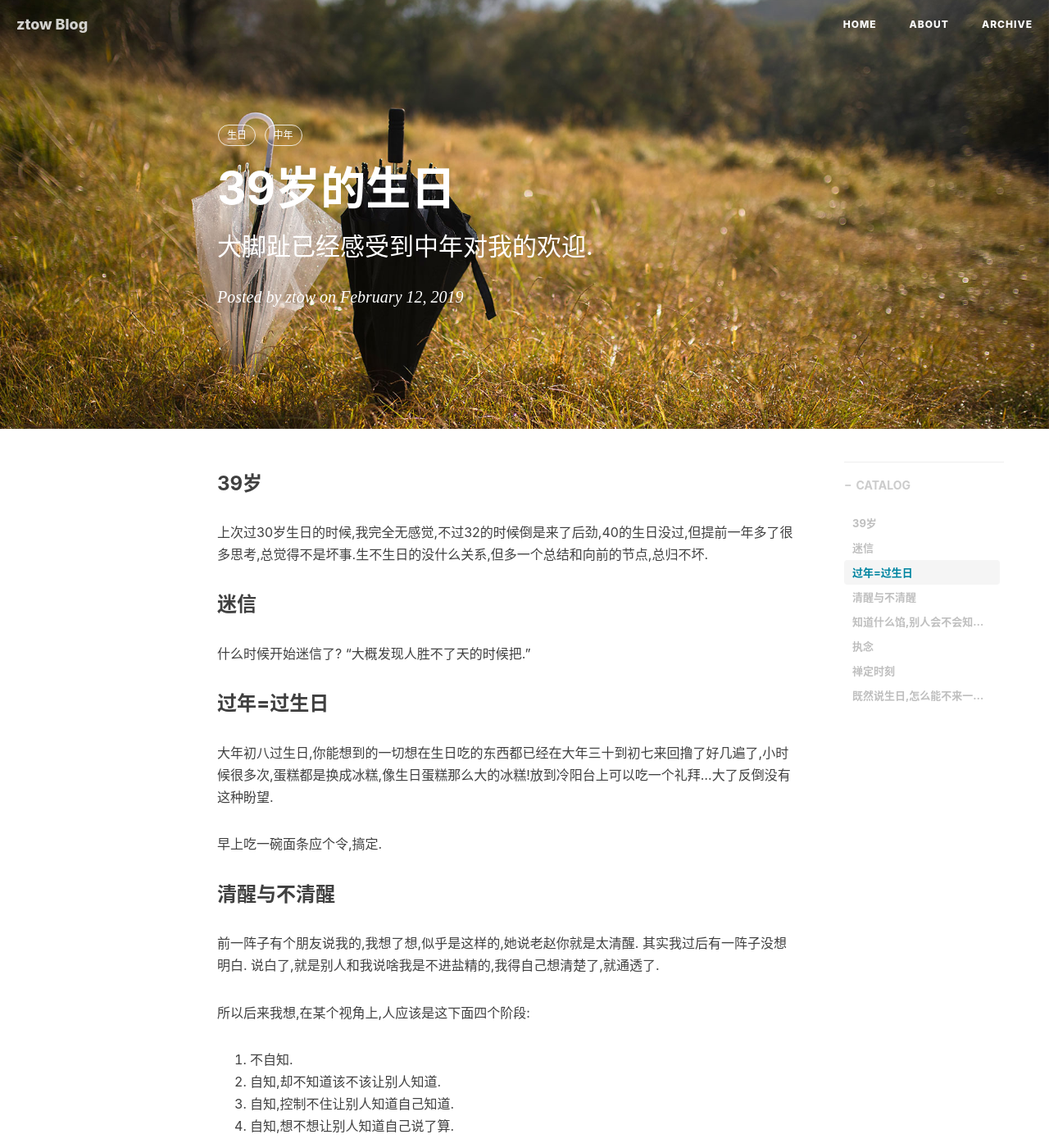
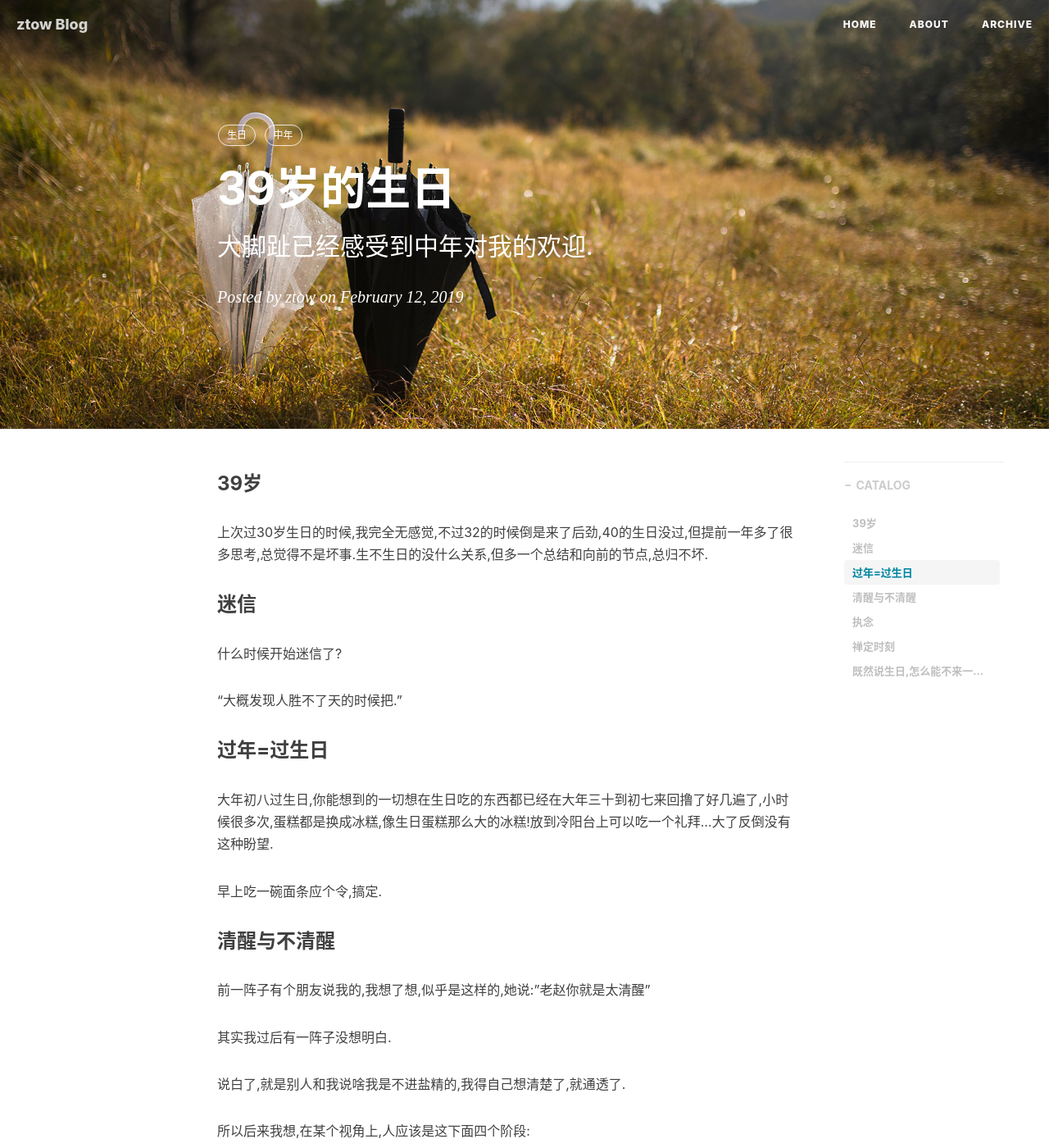
Before and after one commit to ztow/wdphoto, a Jekyll site: the page built from _posts/2019-02-12-2019birthday.md, in a window 1280 px wide and 1400 px high. Shown: the whole window at 82% size. Built offline with Jekyll 4.4.1, drawn with Linux system fonts in a browser that asks for light colours; nearby versions of some CDN libraries; comment, search, counter and statistics services are not loaded.

Commit message:
no message

```diff
--- a/_posts/2019-02-12-2019birthday.md
+++ b/_posts/2019-02-12-2019birthday.md
@@ -16,16 +16,20 @@ tags:
 
 ### 迷信
 什么时候开始迷信了?
+
 "大概发现人胜不了天的时候把."
+
 ### 过年=过生日
 大年初八过生日,你能想到的一切想在生日吃的东西都已经在大年三十到初七来回撸了好几遍了,小时候很多次,蛋糕都是换成冰糕,像生日蛋糕那么大的冰糕!放到冷阳台上可以吃一个礼拜...大了反倒没有这种盼望.
 
 早上吃一碗面条应个令,搞定.
 
 ### 清醒与不清醒
- 前一阵子有个朋友说我的,我想了想,似乎是这样的,她说老赵你就是太清醒.
- 其实我过后有一阵子没想明白.
- 说白了,就是别人和我说啥我是不进盐精的,我得自己想清楚了,就通透了.
+前一阵子有个朋友说我的,我想了想,似乎是这样的,她说:"老赵你就是太清醒"
+
+其实我过后有一阵子没想明白.
+
+说白了,就是别人和我说啥我是不进盐精的,我得自己想清楚了,就通透了.
 
 所以后来我想,在某个视角上,人应该是这下面四个阶段:
 1. 不自知.
@@ -40,6 +44,7 @@ tags:
 吃了,你不知道什么馅,是个问题
 
 知道什么馅,别人会不会知道,又是个问题
+
 ----
 
 “聪明难，糊涂难，由聪明而转入糊涂更难。
@@ -82,7 +87,6 @@ tags:
 ### 既然说生日,怎么能不来一张吓人的自拍?
 ![吓人的自拍][image-3]
 
-
 [image-1]:	/img/post-img-me20190212-1.jpg
 [image-2]:	/img/post-img-me20190212-2.jpg
 [image-3]:	/img/post-img-2019birthday.jpg
```
